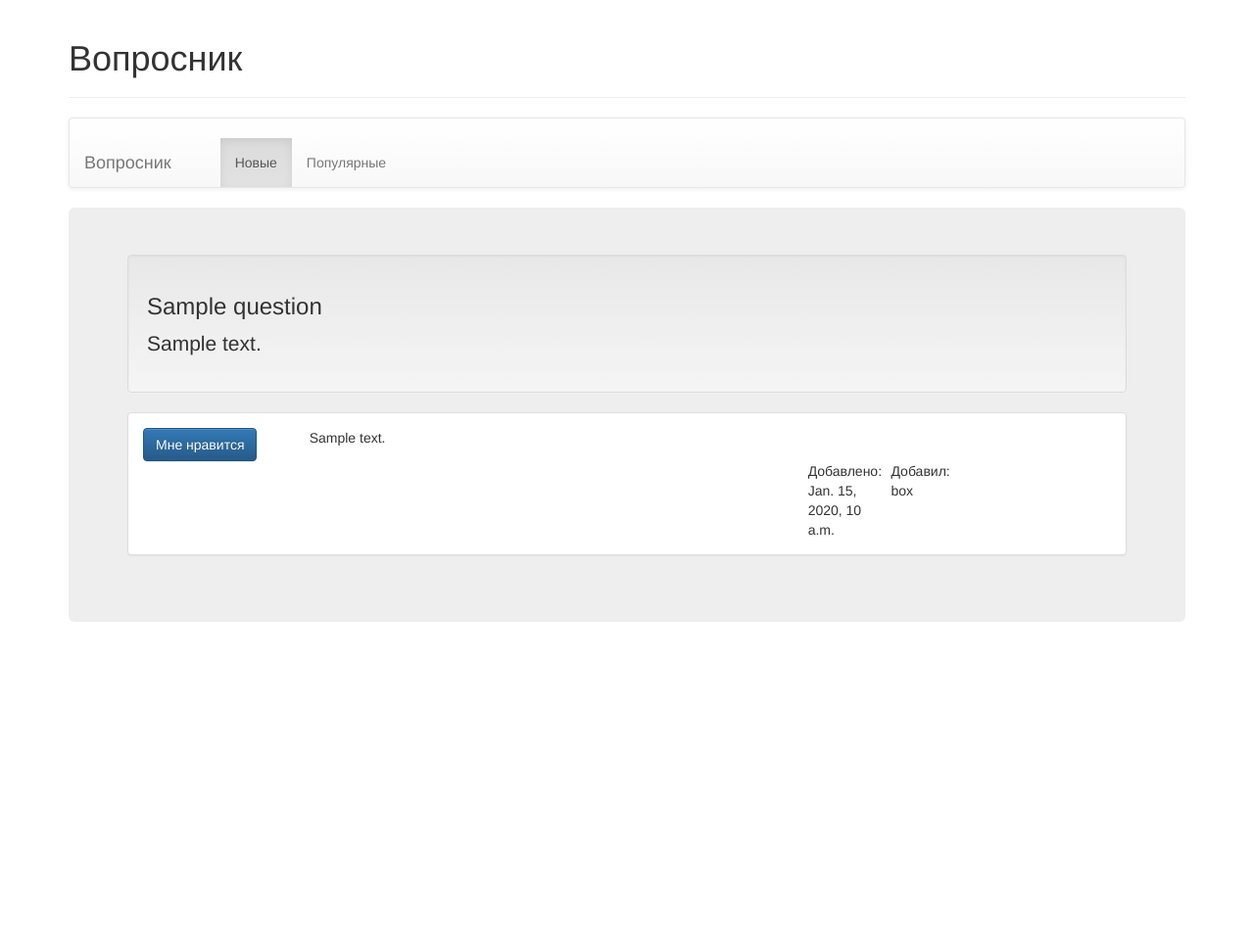
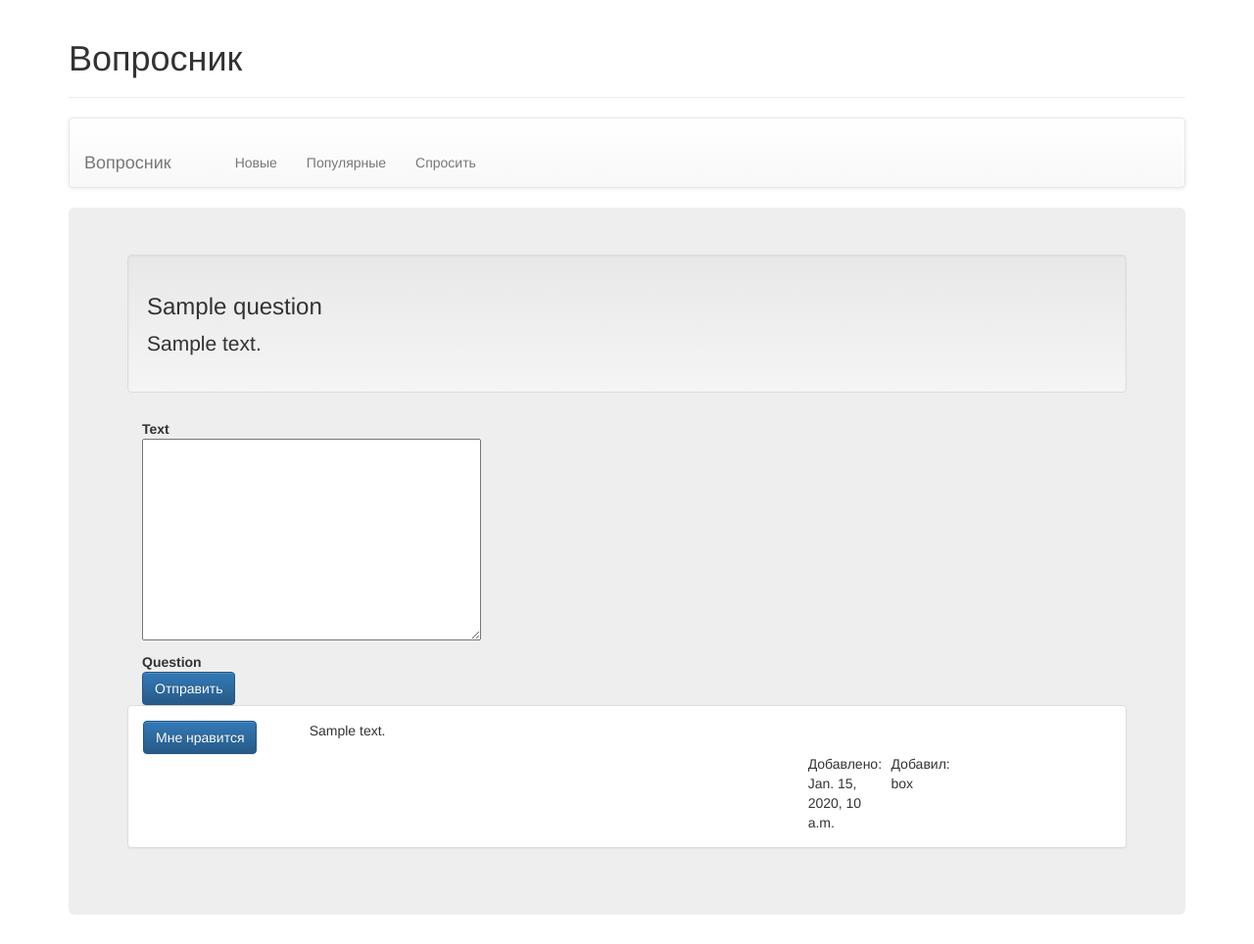
Before and after one commit to ivan-nab/stepik_web_proj, a Django app: template ask/templates/qa/question.html in a window 1280 px wide. Shown: the whole page at 98% size. Before the commit the page ends 635 px from the top, so only its background shows below. Run offline with Django 3.2, Linux system fonts and the light colour scheme; the template is opened without the code that fills it: values that come from a table or form of the project are taken from there, others are empty; data comes from the database, SQL or seed files in the repository; tables that the repository leaves empty hold one stand-in row (values such as "Sample post").

Commit message:
added answerForm

```diff
--- a/ask/qa/forms.py
+++ b/ask/qa/forms.py
@@ -17,3 +17,13 @@ class AskForm(forms.Form):
         question.author_id = 1
         question.save()
         return question
+
+class AnswerForm(forms.Form):
+    text = forms.CharField(widget=forms.Textarea)
+    question = forms.IntegerField(widget=forms.HiddenInput)
+
+    def save(self):
+        answer = Answer(**self.cleaned_data)
+        answer.author_id = 1
+        answer.save()
+        return answer
--- a/ask/templates/qa/base.html
+++ b/ask/templates/qa/base.html
@@ -20,8 +20,9 @@
               <a class="navbar-brand" href="#">Вопросник</a>
             </div>
             <ul class="nav navbar-nav">
-              <li class="active"><a href="/">Новые</a></li>
+              <li><a href="/">Новые</a></li>
               <li><a href="/popular/">Популярные</a></li>
+              <li><a href="/ask/">Спросить</a></li>
             </ul>
           </div>
         </nav>
--- a/ask/templates/qa/question.html
+++ b/ask/templates/qa/question.html
@@ -8,6 +8,27 @@
   	  	<h3>{{ question.title }}</h3>
   		<p>{{ question.text }}</p>
   	</div>
+    <div class="container">
+     {% for e in form.non_field_errors %}
+        <div class="alert alert-danger">{{ e }}</div>
+    {% endfor %}
+        <form class="form-horizontal" method="post" action="/question/{{ question.id }}/">
+            {% csrf_token %}
+            <fieldset>
+                {% for field in form %}
+                <div class="control-group
+                    {% if field.errors %}has-error{% endif %}">
+                    <label class="control-label">{{ field.label }}</label>
+                    <div class="controls">{{ field }}</div>
+                </div>
+                {% endfor %}
+            </fieldset>
+            <div class="form-actions">
+                <button type="submit" class="btn btn-primary">
+                    Отправить</button>
+            </div>
+        </form>
+    </div>
     {% for answer in answers %}
     <div class="panel panel-default">
         <div class="panel-body">
```
Also changed, not shown: ask/qa/views.py (+14 -5 lines).
